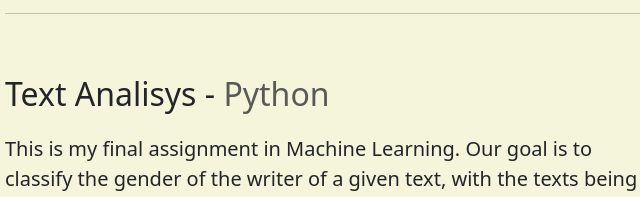
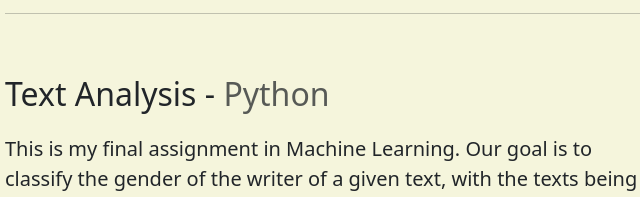
Before and after one commit to NikitaBoro/Personal-Professional-Page-Bootstrap, a plain HTML site: page index.html in a window 1280 px wide. Shown: the part 1999-2196 px from the top of the page, 77-717 px from the left. Drawn offline with nearby package versions, Linux system fonts and the light colour scheme.

Commit message:
Update index.html

```diff
--- a/index.html
+++ b/index.html
@@ -144,7 +144,7 @@
 
         <div class="row featurette">
           <div class="col-md-7">
-            <h2 class="featurette-heading fw-normal lh-1 mt-5">Text Analisys - <span class="text-body-secondary">Python</span></h2>
+            <h2 class="featurette-heading fw-normal lh-1 mt-5">Text Analysis - <span class="text-body-secondary">Python</span></h2>
             <p class="lead mt-4">This is my final assignment in Machine Learning. Our goal is to classify the gender of the writer of a given text, with the texts being in Hebrew. The initial steps involved cleaning the text data, followed by vectorization. We conducted cross-validation using various classifiers, performed grid search to identify optimal parameters, and implemented the most effective classifier for our task. </p>
             <a href="https://github.com/NikitaBoro/Machine-Learning-Project-Python" target="_blank"><button type="button" class="btn btn-success mt-3 mb-3">Go To Github</button></a>
           </div>
```
